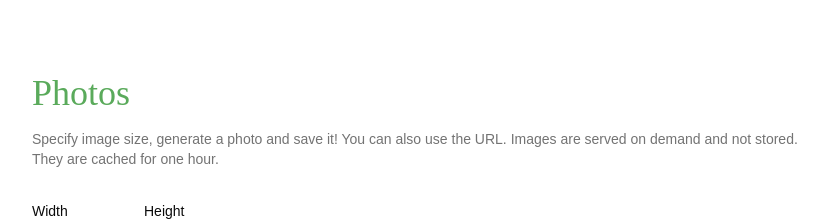
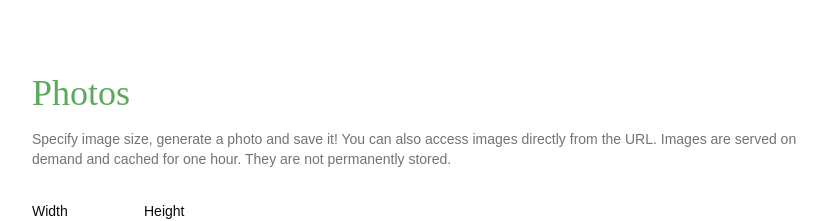
Before and after one commit to annavik/insectipsum, a React (Vite) app: page / in a window 1280 px wide. Shown: the part 820-1041 px from the top of the page, without its empty margins (224-1055 px from the left). Built offline with nearby package versions, Linux system fonts and the light colour scheme; no server answers; a web font is replaced by a local one.

Commit message:
chore: tweak metadata

```diff
--- a/index.html
+++ b/index.html
@@ -9,12 +9,12 @@
       name="description"
       content="Insect themed placeholder content for design and code"
     />
-    <meta property="og:title" content="Inesct Ipsum" />
+    <meta property="og:title" content="Insect Ipsum" />
     <meta
       property="og:description"
       content="Insect themed placeholder content for design and code"
     />
-    <meta property="og:image" content="/moths.png" />
+    <meta property="og:image" content="/photos/600/400" />
   </head>
   <body>
     <div id="root"></div>
--- a/src/components/about-dialog.tsx
+++ b/src/components/about-dialog.tsx
@@ -37,8 +37,9 @@ export const AboutDialog = () => (
         To keep the tool lightweight, text and images are served without AI, but
         the text word bank was set up with some AI help. Text and images are
         available via the web interface and the API. Both are served on demand
-        and not stored. Images are cached for one hour. For technical details,
-        check out the <Link href={GITHUB_REPO_URL}>code repo</Link>.
+        and not permanently stored. Images are cached for one hour. For
+        technical details, check out the{" "}
+        <Link href={GITHUB_REPO_URL}>code repo</Link>.
       </p>
       <p className="text-base text-muted-foreground">
         The stickers in the header come from{" "}
--- a/src/components/photos.tsx
+++ b/src/components/photos.tsx
@@ -24,9 +24,9 @@ export const Photos = () => {
           Photos
         </h1>
         <p className="text-sm text-muted-foreground">
-          Specify image size, generate a photo and save it! You can also use the
-          URL. Images are served on demand and not stored. They are cached for
-          one hour.
+          Specify image size, generate a photo and save it! You can also access
+          images directly from the URL. Images are served on demand and cached
+          for one hour. They are not permanently stored.
         </p>
       </div>
       <form
```
